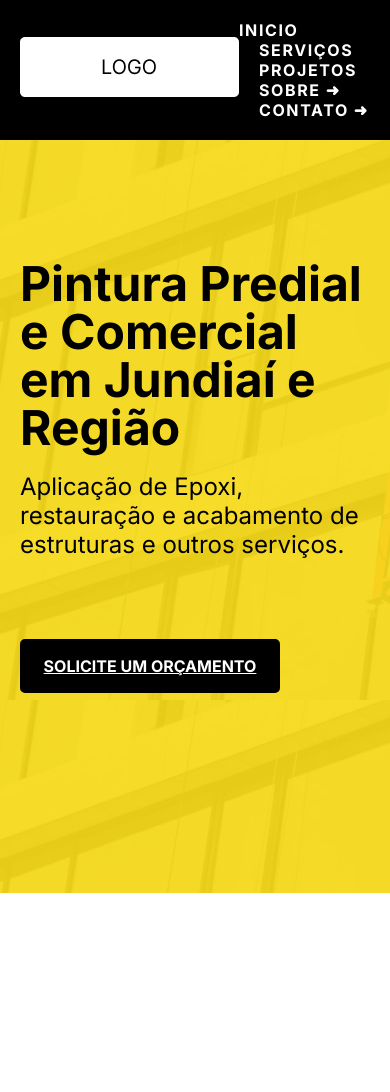
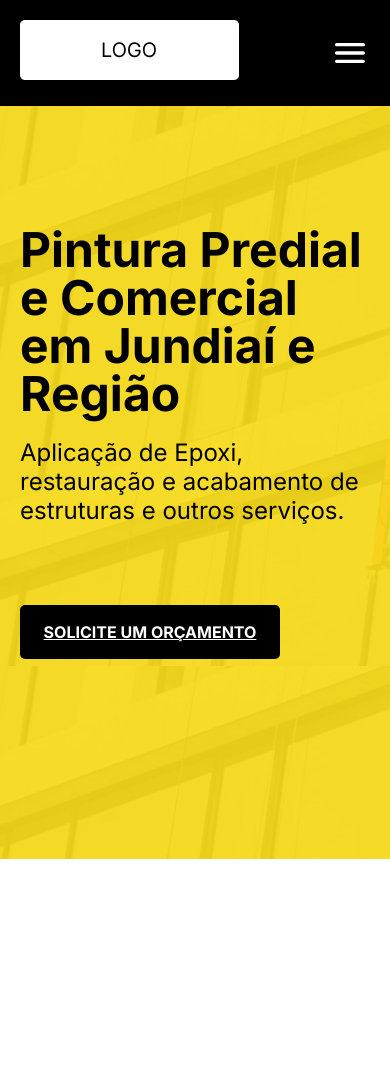
Before and after one commit to joao-xarrua/painting-portifolio, a PHP site: page / in a window 390 px wide. Shown: the top 1092 px of the page. Run offline with PHP 8.4, Linux system fonts and the light colour scheme.

Commit message:
adicionado menu responsivo na barra de navegacao

```diff
--- a/css/header.css
+++ b/css/header.css
@@ -1,6 +1,8 @@
 .header-bg {
   width: 100%;
   background-image: url("../img/header-bg.jpg");
+  position: relative;
+  z-index: -2100;
 }
 
 .header {
@@ -9,6 +11,8 @@
   display: flex;
   padding: 120px 0 200px 0;
   flex-direction: column;
+  position: relative;
+  z-index: -1;
 }
 
 .header h1 {
--- a/css/navbar.css
+++ b/css/navbar.css
@@ -1,3 +1,7 @@
+.menu-icon {
+  display: none;
+}
+
 .navbar-bg {
   width: 100%;
   background: #000;
@@ -16,16 +20,13 @@
   display: inline-block;
 }
 
-.navbar ul li + li {
-  margin-left: 20px;
-}
-
 .navbar ul li a {
   text-decoration: none;
   color: #fff;
   font-weight: bold;
   text-transform: uppercase;
   letter-spacing: 0.1em;
+  padding: 20px 10px;
 }
 
 .navbar ul li a:hover {
--- a/css/responsividade.css
+++ b/css/responsividade.css
@@ -7,8 +7,61 @@
 
   /* NAVBAR */
   .navbar {
-    margin: 0 20px;
+    padding: 20px;
+    margin: 0;
   }
+
+  .navbar .menu-icon {
+    display: block;
+    border-radius: 5px;
+  }
+
+  .navbar .menu-icon:hover {
+    cursor: pointer;
+    background: #ffe21a;
+  }
+
+  .navbar .links-list {
+    height: 0;
+    position: absolute;
+    width: 100vw;
+    top: 100px;
+    left: 0;
+    right: 0;
+    background: #000;
+    overflow: hidden;
+    transition: 0.5s;
+
+    z-index: 1000;
+  }
+
+  .navbar .links-list.ativo {
+    height: 50vh;
+    display: block;
+  }
+
+  .navbar .links-list ul {
+    display: flex;
+    flex-direction: column;
+    width: fit-content;
+    margin: 80px auto;
+    text-align: center;
+    transition: 0.5s;
+  }
+  .navbar .links-list ul li a {
+    display: block;
+    background: #ffe21a;
+    border-radius: 5px;
+  }
+
+  .navbar .links-list ul li a:hover {
+    color: initial;
+  }
+
+  .navbar .links-list ul li + li a {
+    margin-top: 10px;
+  }
+
   /* HEADER */
   .header {
     margin: 0 20px;
--- a/index.html
+++ b/index.html
@@ -81,6 +81,18 @@
     <nav class="navbar-bg">
       <div class="navbar js-scroll">
         <h1><img src="./img/logo.png" alt="Alex Pinturas" /></h1>
+        <svg
+          class="menu-icon"
+          width="40"
+          height="40"
+          viewBox="0 0 30 30"
+          fill="none"
+          xmlns="http://www.w3.org/2000/svg">
+          <path
+            d="M5 22.5H25C25.6875 22.5 26.25 21.9375 26.25 21.25C26.25 20.5625 25.6875 20 25 20H5C4.3125 20 3.75 20.5625 3.75 21.25C3.75 21.9375 4.3125 22.5 5 22.5ZM5 16.25H25C25.6875 16.25 26.25 15.6875 26.25 15C26.25 14.3125 25.6875 13.75 25 13.75H5C4.3125 13.75 3.75 14.3125 3.75 15C3.75 15.6875 4.3125 16.25 5 16.25ZM3.75 8.75C3.75 9.4375 4.3125 10 5 10H25C25.6875 10 26.25 9.4375 26.25 8.75C26.25 8.0625 25.6875 7.5 25 7.5H5C4.3125 7.5 3.75 8.0625 3.75 8.75Z"
+            fill="white" />
+        </svg>
+        <div class="links-list">
           <ul>
             <li><a href="#inicio">Inicio</a></li>
             <li><a href="#servicos">Serviços</a></li>
@@ -88,6 +100,7 @@
             <li><a href="./sobre.html" class="link-externo">Sobre</a></li>
             <li><a href="./contato.html" class="link-externo">Contato</a></li>
           </ul>
+        </div>
       </div>
     </nav>
 
--- a/js/scripts.js
+++ b/js/scripts.js
@@ -10,7 +10,8 @@ function initScrollSuave() {
         behavior: "smooth",
         block: "center",
       });
-      console.log(secoes);
+      const navbar = document.querySelector(".links-list");
+      navbar.classList.remove("ativo");
     }
 
     linksInternos.forEach((link) => {
@@ -41,3 +42,10 @@ function initAnimaScroll() {
   }
 }
 initAnimaScroll();
+
+const menuIcone = document.querySelector(".menu-icon");
+const navbar = document.querySelector(".links-list");
+
+menuIcone.onclick = () => {
+  navbar.classList.toggle("ativo");
+};
```
Also changed, not shown: img/close-icon.svg (added), img/menu-icon.svg (added). Lines whose indentation alone changed are shown as unchanged.
